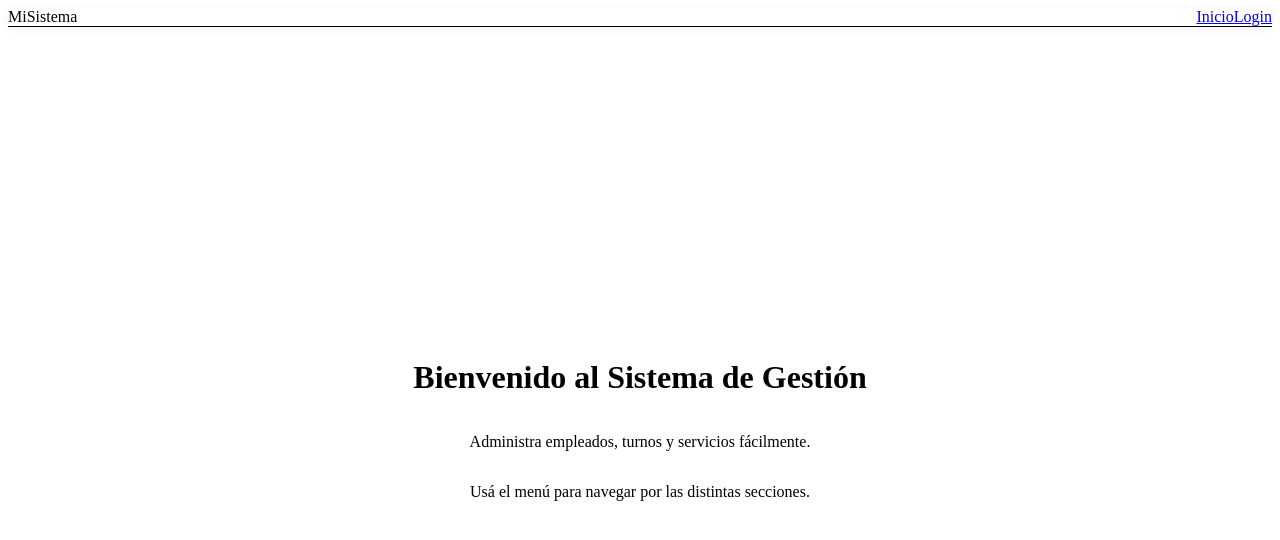
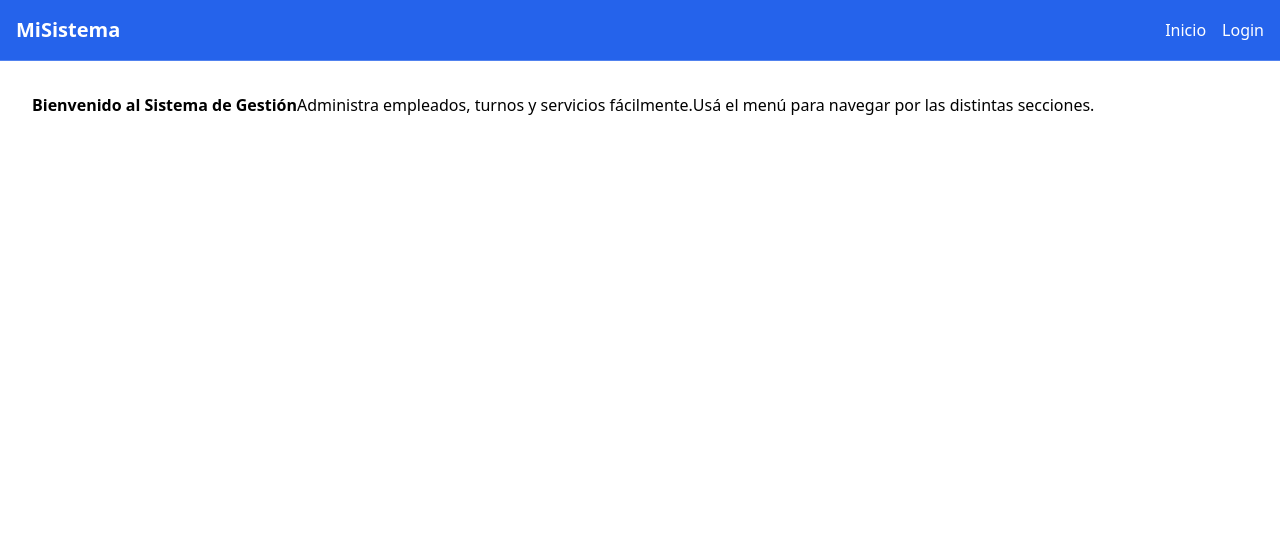
Before and after one commit to SantiagoAranda/ProyectoFinal-Icop, a React (Vite) app: page / in a window 1280 px wide. Shown: the top 540 px of the page. Built offline with nearby package versions, Linux system fonts and the light colour scheme.

Commit message:
correccion tailwind

```diff
--- /dev/null
+++ b/postcss.config.cjs
@@ -0,0 +1,6 @@
+module.exports = {
+  plugins: {
+    tailwindcss: {},
+    autoprefixer: {},
+  },
+};
--- a/src/componentes/Navbar.tsx
+++ b/src/componentes/Navbar.tsx
@@ -15,7 +15,7 @@ function Navbar() {
 
   //
   return (
-    <nav className="bg-white p-4 flex justify-between items-center border-b border-gray-200 shadow-[0_2px_12px_rgba(0,0,0,0.05)]">
+    <nav className="bg-blue-600 p-4 flex justify-between items-center border-b border-white/20">
       <div className="text-white font-bold text-xl">MiSistema</div>
       <div className="flex gap-4">
         <Link to="/" className="text-white hover:text-gray-300">Inicio</Link>
--- a/tailwind.config.js
+++ b/tailwind.config.js
@@ -0,0 +1,11 @@
+/** @type {import('tailwindcss').Config} */
+module.exports = {
+  content: [
+    "./index.html",
+    "./src/**/*.{js,ts,jsx,tsx}",
+  ],
+  theme: {
+    extend: {},
+  },
+  plugins: [],
+};
--- a/vite.config.ts
+++ b/vite.config.ts
@@ -1,12 +1,12 @@
 import { defineConfig } from 'vite'
 import react from '@vitejs/plugin-react-swc'
-import tailwindcss from '@tailwindcss/vite'
+
 import path from 'path';
 
 
 // https://vite.dev/config/
 export default defineConfig({
-  plugins: [react(), tailwindcss()],
+  plugins: [react(), ],
   resolve: {
     alias: {
       '@': path.resolve(__dirname, './src'),
```
Also changed, not shown: package.json (+4 -3 lines), 1 other file (tests, documents, lock files or other folders).
